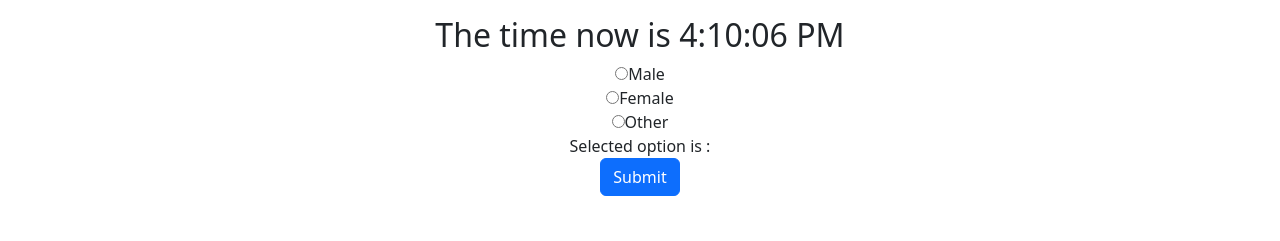
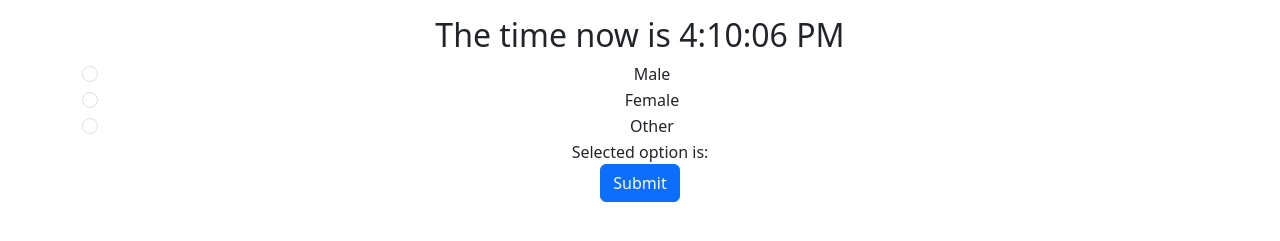
Before and after one commit to ntung/react-todolistapp, a React (Create React App) app: page / in a window 1280 px wide. Shown: the part 279-520 px from the top of the page. Built offline with nearby package versions, Linux system fonts and the light colour scheme.

Commit message:
Redesign the checkboxes using BootStrap

```diff
--- a/src/shared/MyForm.js
+++ b/src/shared/MyForm.js
@@ -1,5 +1,5 @@
 import React, { Component } from "react";
-import {Button} from "react-bootstrap";
+import {Button, Container, Form} from "react-bootstrap";
 
 class MyForm extends Component {
   constructor() {
@@ -24,45 +24,33 @@ class MyForm extends Component {
 
   render() {
     return (
-      <form onSubmit={this.formSubmit}>
-        <div className="radio">
-          <label>
-            <input
+        <Container className={"mb-3"}>
+          <Form onSubmit={this.formSubmit}>
+            <Form.Check
                 type="radio"
                 value="Male"
+                label={"Male"}
                 checked={this.state.selectedOption === "Male"}
                 onChange={this.onValueChange}
             />
-            Male
-          </label>
-        </div>
-        <div className="radio">
-          <label>
-            <input
+            <Form.Check
                 type="radio"
                 value="Female"
+                label={"Female"}
                 checked={this.state.selectedOption === "Female"}
                 onChange={this.onValueChange}
             />
-            Female
-          </label>
-        </div>
-        <div className="radio">
-          <label>
-            <input
+            <Form.Check
                 type="radio"
                 value="Other"
+                label="Other"
                 checked={this.state.selectedOption === "Other"}
-              onChange={this.onValueChange}
-            />
-            Other
-          </label>
-        </div>
+                onChange={this.onValueChange}/>
             <div>
-          Selected option is : {this.state.selectedOption}
+              Selected option is: {this.state.selectedOption}
             </div>
             <Button variant="primary" type={"submit"}>Submit</Button>{' '}
-      </form>
+          </Form></Container>
     );
   }
 }
```
Lines whose indentation alone changed are shown as unchanged.
